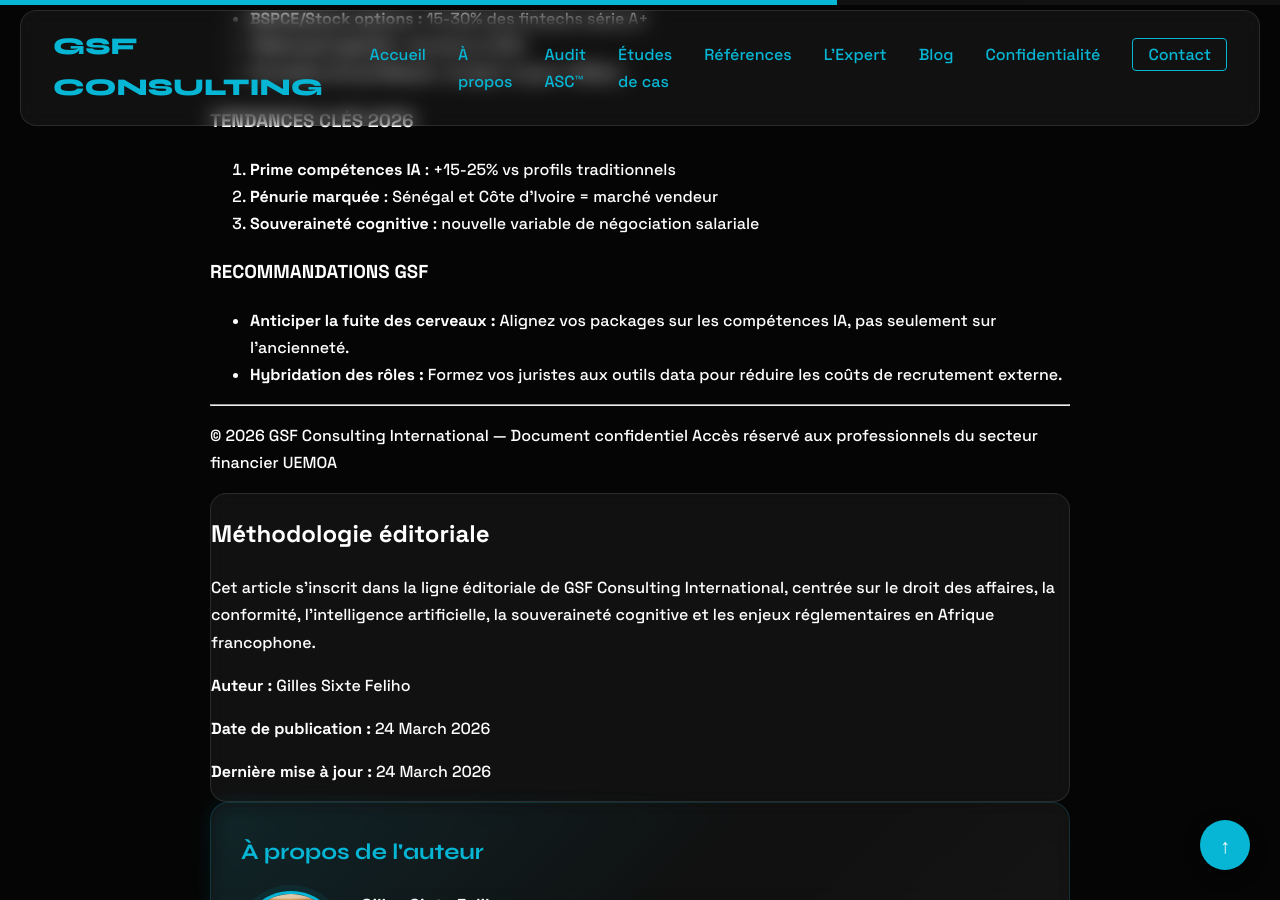
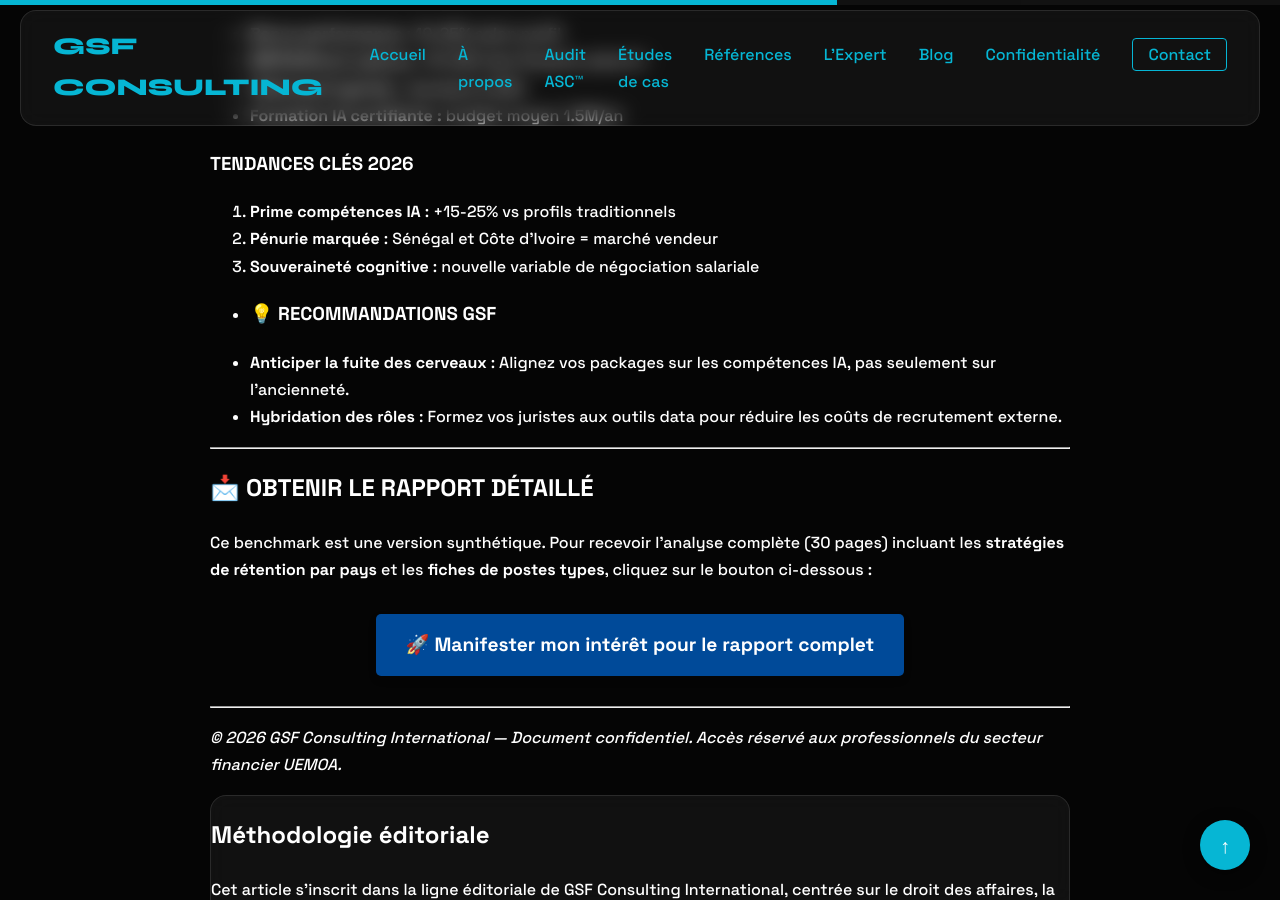
Before and after one commit to GSF-CONSULTING-INTERNATIONALE/.github.io-, a Jekyll site: the page built from contact/benchmark-compliance-ia-uemoa.md, in a window 1280 px wide and 900 px high, scrolled down 2164 px. Built offline with Jekyll 4.4.1, drawn with Linux system fonts in a browser that asks for light colours; some of the changed text lies outside the part shown.

Commit message:
Update benchmark-compliance-ia-uemoa.md

```diff
--- a/contact/benchmark-compliance-ia-uemoa.md
+++ b/contact/benchmark-compliance-ia-uemoa.md
@@ -43,10 +43,20 @@
 2. **Pénurie marquée** : Sénégal et Côte d'Ivoire = marché vendeur
 3. **Souveraineté cognitive** : nouvelle variable de négociation salariale
 
-### RECOMMANDATIONS GSF
-* **Anticiper la fuite des cerveaux :** Alignez vos packages sur les compétences IA, pas seulement sur l'ancienneté.
-* **Hybridation des rôles :** Formez vos juristes aux outils data pour réduire les coûts de recrutement externe.
+* ### 💡 RECOMMANDATIONS GSF
+- **Anticiper la fuite des cerveaux** : Alignez vos packages sur les compétences IA, pas seulement sur l'ancienneté.
+- **Hybridation des rôles** : Formez vos juristes aux outils data pour réduire les coûts de recrutement externe.
 
 ---
-© 2026 GSF Consulting International — Document confidentiel
-Accès réservé aux professionnels du secteur financier UEMOA
+
+## 📩 OBTENIR LE RAPPORT DÉTAILLÉ
+Ce benchmark est une version synthétique. Pour recevoir l'analyse complète (30 pages) incluant les **stratégies de rétention par pays** et les **fiches de postes types**, cliquez sur le bouton ci-dessous :
+
+<div style="text-align: center; margin: 30px 0;">
+  <a href="https://gsfconsultinginternational.com/contact/" style="background-color: #004a99; color: white; padding: 15px 30px; text-decoration: none; border-radius: 5px; font-weight: bold; font-size: 1.2em; display: inline-block; box-shadow: 0 4px 8px rgba(0,0,0,0.1);">
+    🚀 Manifester mon intérêt pour le rapport complet
+  </a>
+</div>
+
+---
+*© 2026 GSF Consulting International — Document confidentiel. Accès réservé aux professionnels du secteur financier UEMOA.*
```
Also changed, not shown: other parts of contact/benchmark-compliance-ia-uemoa.md (+1 -1 lines).
